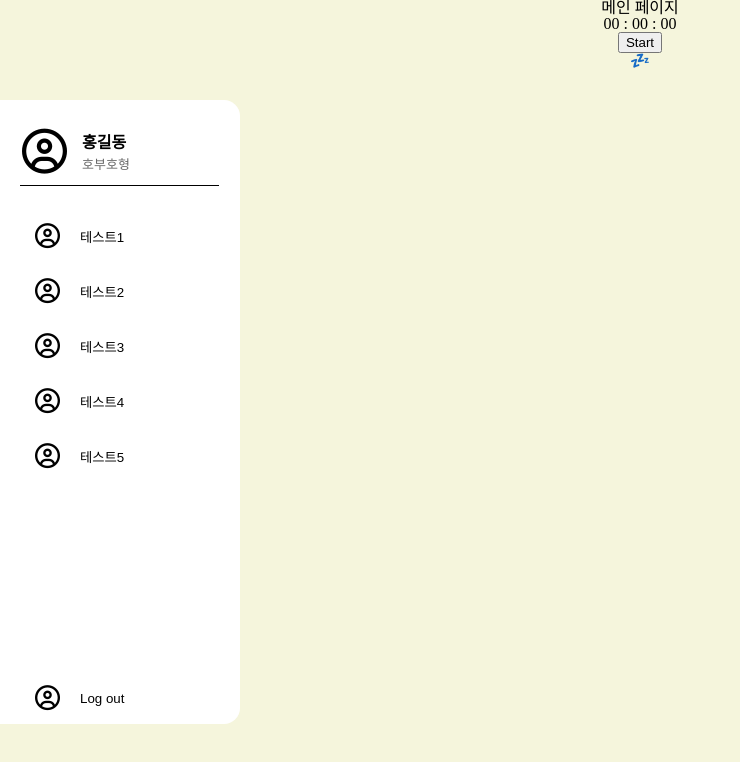
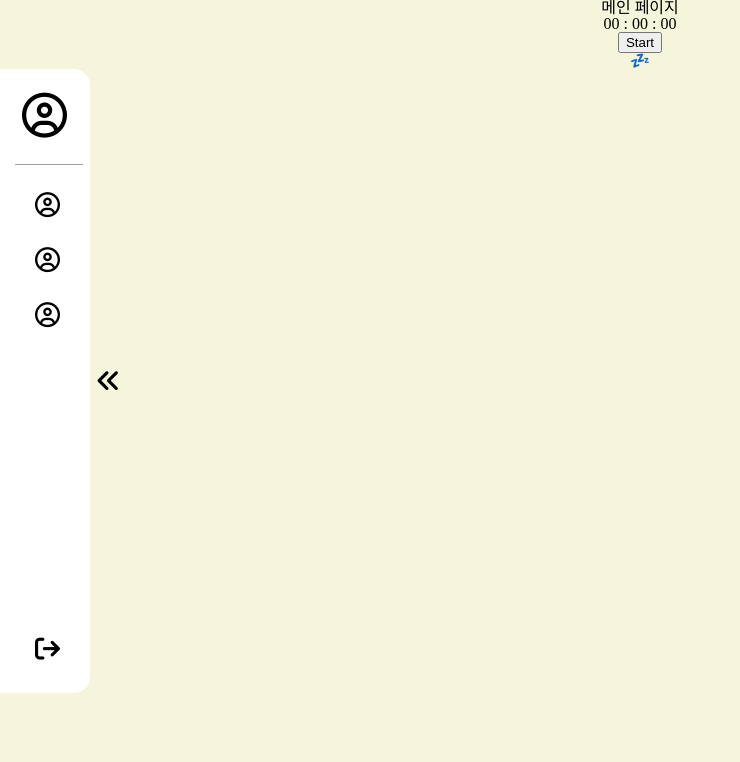
Before and after one commit to Wooil-MinPark/UStar-Frontend, a React (Create React App) app: page /main in a window 1280 px wide. Shown: the top 762 px of the page, without its empty margins (0-740 px from the left). Built offline with nearby package versions, Linux system fonts and the light colour scheme.

Commit message:
sidebar-menu to create

```diff
--- a/src/components/Menubtn.tsx
+++ b/src/components/Menubtn.tsx
@@ -2,7 +2,7 @@ import style from 'styles/Menubtn.module.css';
 
 interface Props {
   icon: React.ReactNode;
-  text: String;
+  text: String | null;
 }
 
 const Menubtn: React.FC<Props> = ({ icon, text }) => {
--- a/src/components/Sidebar.tsx
+++ b/src/components/Sidebar.tsx
@@ -1,29 +1,92 @@
 import style from 'styles/Sidebar.module.css';
 import Menubtn from './Menubtn';
 import Userblock from './Userblock';
+import { useState } from 'react';
 
-const userIcon = <i className="fa-regular fa-circle-user"></i>;
+const USER_ICON = <i className="fa-regular fa-circle-user"></i>;
+const LOG_OUT = <i className="fa-solid fa-arrow-right-from-bracket"></i>;
 
 const Sidebar: React.FC = () => {
+  const [collapsed, setCollapsed] = useState(false);
+  const [minimized, setMinimized] = useState(true);
+
+  // 버튼 눌렀을때 사이드바 열고 접는 함수
+  const toggleCollapse = () => {
+    if (collapsed) {
+      setCollapsed(false);
+      setMinimized(false);
+    } else if (minimized) {
+      setCollapsed(true);
+    } else {
+      setMinimized(true);
+    }
+  };
+
+  // 사이드바가 호버될 때 상태 업데이트
+  const handleMouseEnter = () => {
+    setCollapsed(false);
+    setMinimized(false);
+    console.log(collapsed);
+    console.log(minimized);
+  };
+
+  // 사이드바에서 마우스가 떠날 때 상태 업데이트
+  const handleMouseLeave = () => {
+    setMinimized(true);
+    // setCollapsed(false);
+  };
+
   return (
     <div className={style.container}>
-      <div className={style.header}>
-        <Userblock name="홍길동" nickname="호부호형" profileIcon={userIcon} />
+      <div
+        className={`${style.sidebar} ${collapsed ? style.collapsed : ''} ${minimized ? style.minimized : ''}`}
+        // onMouseEnter={handleMouseEnter}
+        // onMouseLeave={handleMouseLeave}
+        onMouseDown={handleMouseEnter}
+        // onMouseUp={handleMouseLeave}
+      >
+        <div className={style.sidebarHeader}>
+          {minimized ? (
+            <Userblock name="" nickname="" profileIcon={USER_ICON} />
+          ) : (
+            <Userblock name="홍길동" nickname="호부호형" profileIcon={USER_ICON} />
+          )}
+        </div>
+
+        <div className={`${style.dividingline} ${minimized ? style.dividingline_mini : ''}`}></div>
+
+        {!collapsed && (
+          <div className={style.menu}>
+            {minimized ? (
+              <div className={style.menuItem}>
+                <Menubtn icon={USER_ICON} text="" />
+                <Menubtn icon={USER_ICON} text="" />
+                <Menubtn icon={USER_ICON} text="" />
+              </div>
+            ) : (
+              <div className={style.menuItem}>
+                <Menubtn icon={USER_ICON} text="테스트1" />
+                <Menubtn icon={USER_ICON} text="테스트2" />
+                <Menubtn icon={USER_ICON} text="테스트3" />
+              </div>
+            )}
+
+            {minimized ? (
+              <div className={style.logout}>
+                <Menubtn icon={LOG_OUT} text="" />
+              </div>
+            ) : (
+              <div className={style.logout}>
+                <Menubtn icon={LOG_OUT} text="Log out" />
+              </div>
+            )}
+          </div>
+        )}
       </div>
 
-      <div className={style.body}>
-        <div className={style.btn}>
-          <Menubtn icon={userIcon} text="테스트1" />
-          <Menubtn icon={userIcon} text="테스트2" />
-          <Menubtn icon={userIcon} text="테스트3" />
-          <Menubtn icon={userIcon} text="테스트4" />
-          <Menubtn icon={userIcon} text="테스트5" />
-        </div>
-
-        <div className={style.logout}>
-          <Menubtn icon={userIcon} text="Log out" />
-        </div>
-      </div>
+      <button onClick={toggleCollapse} className={style.arrowbtn}>
+        {collapsed ? <i className="fa-solid fa-angles-right"></i> : <i className="fa-solid fa-angles-left"></i>}
+      </button>
     </div>
   );
 };
--- a/src/components/Userblock.tsx
+++ b/src/components/Userblock.tsx
@@ -1,8 +1,8 @@
 import style from 'styles/Userblock.module.css';
 
 interface Props {
-  name: string;
-  nickname: string;
+  name: string | null;
+  nickname: string | null;
   profileIcon: React.ReactNode;
 }
 
--- a/src/styles/Sidebar.module.css
+++ b/src/styles/Sidebar.module.css
@@ -1,19 +1,79 @@
 .container {
-  position: absolute;
+  width: 25%;
 
-  top: 100px;
-  left: 0px;
+  display: flex;
+  align-items: center;
+}
+
+.sidebar {
   width: 240px;
+
   height: 78vh;
   background-color: white;
 
   border-top-right-radius: 1em;
   border-bottom-right-radius: 1em;
+
+  transition: all 0.5s ease-in-out;
+
+  overflow: hidden;
 }
 
-.body {
-  height: 83%;
+/* .sidebar:active {
+  width: 240px;
+} */
+
+.minimized {
+  width: 90px;
+}
+
+.collapsed {
+  width: 0;
+  opacity: 0;
+}
+
+.sidebarHeader {
+}
+
+.menu {
+  height: 80%;
   display: flex;
   flex-direction: column;
   justify-content: space-between;
 }
+
+/* .minimized::before {
+  display: inline-block;
+  width: 16px;
+  height: 16px;
+  background-color: #000;
+  margin-right: 0;
+  vertical-align: middle;
+} */
+
+.arrowbtn {
+  font-size: 25px;
+
+  width: 30px;
+  height: 30px;
+
+  border: none;
+  background-color: transparent;
+}
+
+.dividingline {
+  width: 90%;
+  margin: 15px;
+  height: 1px;
+  background-color: rgba(128, 128, 128, 0.747);
+}
+
+.dividingline_mini {
+  width: 75%;
+}
+
+.menuItem {
+}
+
+.logout {
+}
--- a/src/styles/Userblock.module.css
+++ b/src/styles/Userblock.module.css
@@ -6,9 +6,8 @@
   align-items: center;
   justify-content: flex-start;
 
-  border-bottom: 1px solid black;
+  margin: 20px 0px 10px 20px;
 
-  margin: 25px 20px;
   padding-bottom: 5px;
 }
 
```
